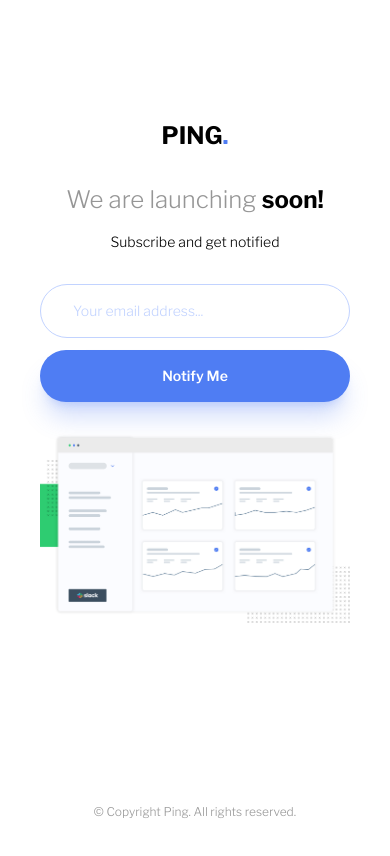
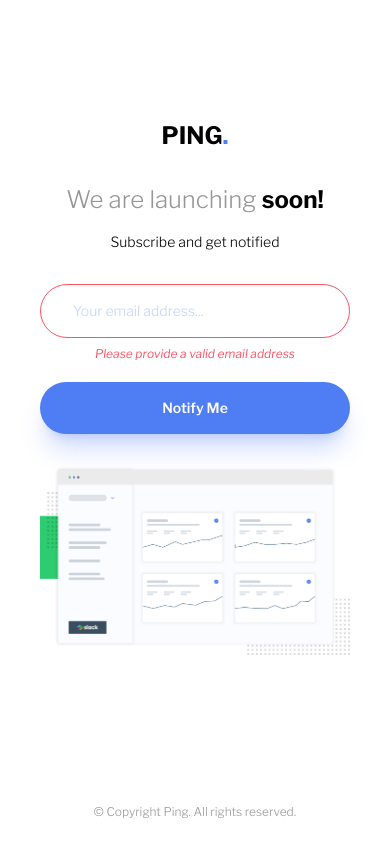
Before and after one commit to fkrunic/frontend-mentor-ping-landing-page, a Vue app: page / in a window 390 px wide. Both pictures are taken after a click on the element "Notify Me". Shown: the top 856 px of the page. Built offline with nearby package versions, Linux system fonts and the light colour scheme.

Commit message:
mobile active state

```diff
--- a/index.html
+++ b/index.html
@@ -7,7 +7,7 @@
     <title>Ping Landing Page</title>
     <link rel="preconnect" href="https://fonts.googleapis.com">
     <link rel="preconnect" href="https://fonts.gstatic.com" crossorigin>
-    <link href="https://fonts.googleapis.com/css2?family=Libre+Franklin:wght@300;600;700&display=swap" rel="stylesheet">
+    <link href="https://fonts.googleapis.com/css2?family=Libre+Franklin:ital,wght@0,300;0,600;0,700;1,400&display=swap" rel="stylesheet">
   </head>
   <body>
     <div id="app"></div>
--- a/src/components/EmailEntry.vue
+++ b/src/components/EmailEntry.vue
@@ -1,20 +1,29 @@
 <script setup lang="ts">
 import { match } from 'ts-pattern'
 import { ref } from 'vue';
+import * as EmailValidator from 'email-validator'
 
-type EmailState
-  = { kind: 'empty' }
-  | { kind: 'valid' }
-  | { kind: 'invalid' }
+type EmailState = 'empty' | 'valid' | 'invalid'
 
-const emailState = ref({ kind: 'empty'} as EmailState)
+const userInput = ref('')
+const emailState = ref('empty' as EmailState)
 
 const borderColor = (es: EmailState): string => {
   return match(es)
-    .with({ kind: 'empty'}, () => 'border-pale-blue')
-    .with({ kind: 'valid'}, () => 'border-pale-blue')
-    .with({ kind: 'invalid'}, () => 'border-red')
+    .with('empty', () => 'border-pale-blue')
+    .with('valid', () => 'border-pale-blue')
+    .with('invalid', () => 'border-light-red')
     .exhaustive()
+}
+
+const onInput = (event: Event): void => {
+  const input = (event.target as HTMLInputElement).value
+  userInput.value = input
+}
+
+const onClick = (): void => {
+  emailState.value = EmailValidator.validate(userInput.value) ? 'valid' : 'invalid'
+  console.log(userInput.value + ":" + emailState.value)
 }
 
 </script>
@@ -37,7 +46,11 @@ const borderColor = (es: EmailState): string => {
       :class="borderColor(emailState)"
       type="text"
       placeholder="Your email address..."
+      @input="onInput"
       >
+    <p v-if="emailState === 'invalid'"
+      class="text-light-red text-xs italic pb-2 -mt-1"
+      >Please provide a valid email address</p>
     <p class="
       w-full
       p-4
@@ -54,6 +67,7 @@ const borderColor = (es: EmailState): string => {
       font-semibold
 
       cursor-pointer"
+      @click="onClick"
     >Notify Me</p>
   </div>
 </template>
```
